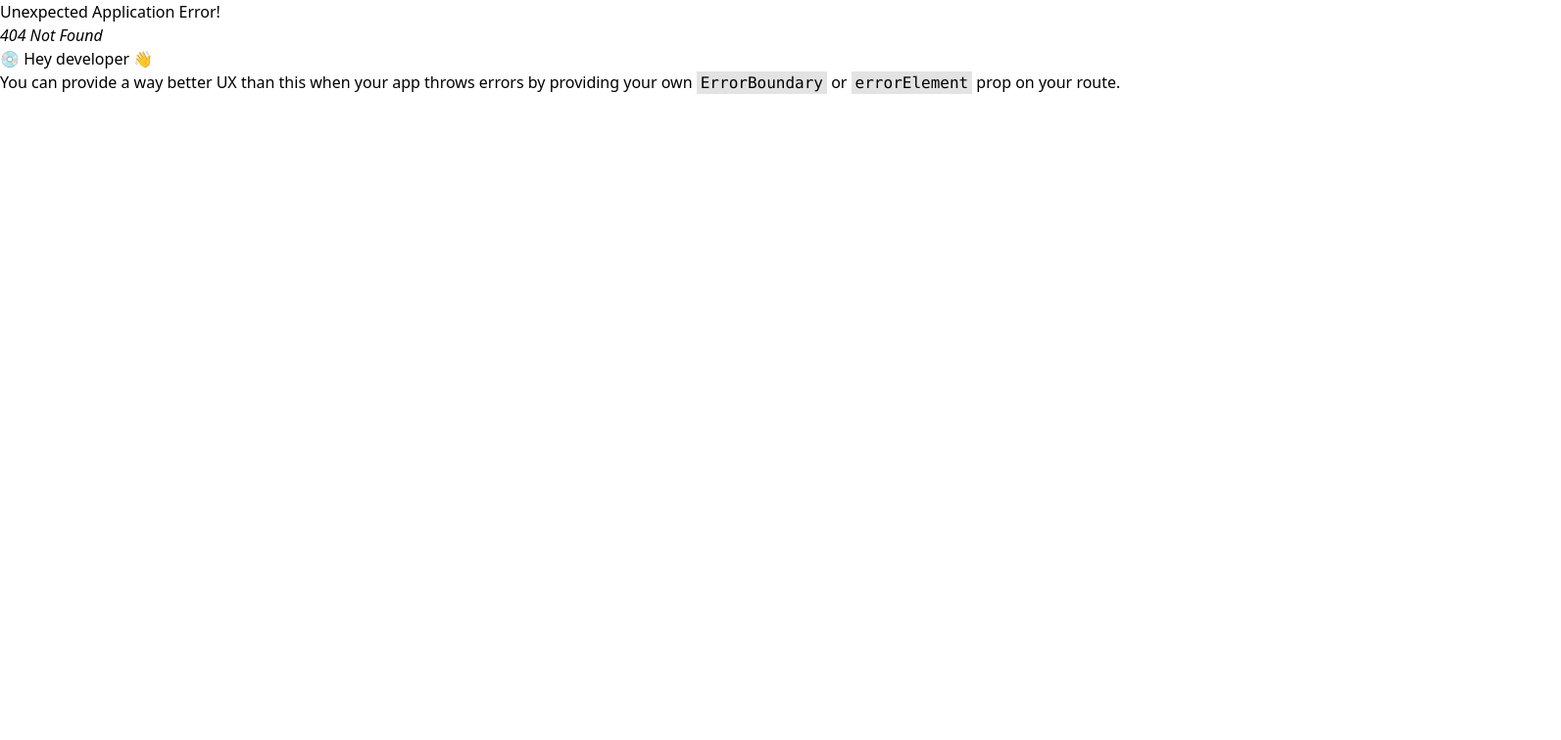
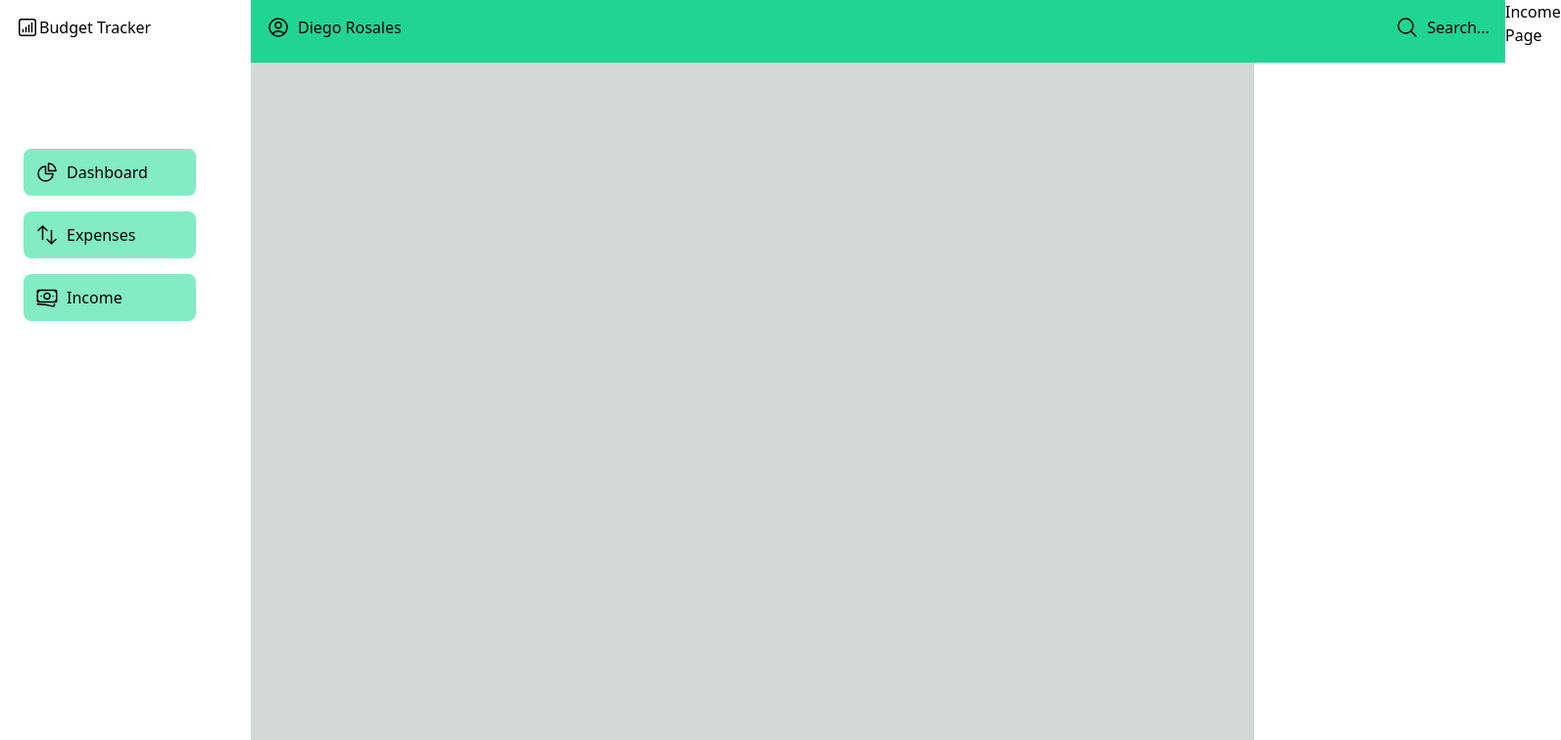
Before and after one commit to dalrosales/BudgetTracker, a React (Vite) app in the folder budgettracker/: page /income in a window 1280 px wide. Before the commit this address had no page. Shown: the top 756 px of the page at 98% size, 1593 px wide, since content can reach past the window. Built offline with nearby package versions, Linux system fonts and the light colour scheme.

Commit message:
Navigation in progress...

```diff
--- a/budgettracker/src/components/common/Navbar.jsx
+++ b/budgettracker/src/components/common/Navbar.jsx
@@ -4,6 +4,23 @@ import { Link } from "react-router-dom";
 function Navbar() {
     return (
         <nav>
+            <div className="bg-primary-400 h-16 w-screen dropshadow">
+                <div className="flex flex-row p-4 justify-between">
+                    <div className="flex flex-row">
+                        <svg xmlns="http://www.w3.org/2000/svg" fill="none" viewBox="0 0 24 24" strokeWidth={1.5} stroke="currentColor" className="w-6 h-6">
+                            <path strokeLinecap="round" strokeLinejoin="round" d="M17.982 18.725A7.488 7.488 0 0 0 12 15.75a7.488 7.488 0 0 0-5.982 2.975m11.963 0a9 9 0 1 0-11.963 0m11.963 0A8.966 8.966 0 0 1 12 21a8.966 8.966 0 0 1-5.982-2.275M15 9.75a3 3 0 1 1-6 0 3 3 0 0 1 6 0Z" />
+                        </svg>
+                        <p className="pl-2">Diego Rosales</p>
+                    </div>
+
+                    <div className="flex flex-row">
+                        <svg xmlns="http://www.w3.org/2000/svg" fill="none" viewBox="0 0 24 24" strokeWidth={1.5} stroke="currentColor" className="w-6 h-6">
+                            <path strokeLinecap="round" strokeLinejoin="round" d="m21 21-5.197-5.197m0 0A7.5 7.5 0 1 0 5.196 5.196a7.5 7.5 0 0 0 10.607 10.607Z" />
+                        </svg>
+                        <p className="pl-2">Search...</p>
+                    </div>
+                </div>
+            </div>
         </nav>
     )
 }
--- a/budgettracker/src/components/common/Sidebar.jsx
+++ b/budgettracker/src/components/common/Sidebar.jsx
@@ -1,10 +1,55 @@
 import React from 'react'
 import { Link } from "react-router-dom";
-import Navbar from './Navbar';
 function Sidebar() {
     return (
         <aside aria-label="Sidebar">
+            <div className="bg-white h-screen flex w-64 p-4 dropshadow">
+                <div className="flex w-48 flex-col">
+                    <div className="flex flex-row h-32">
+                        <svg xmlns="http://www.w3.org/2000/svg" fill="none" viewBox="0 0 24 24" strokeWidth={1.5} stroke="currentColor" className="w-6 h-6">
+                            <path strokeLinecap="round" strokeLinejoin="round" d="M7.5 14.25v2.25m3-4.5v4.5m3-6.75v6.75m3-9v9M6 20.25h12A2.25 2.25 0 0 0 20.25 18V6A2.25 2.25 0 0 0 18 3.75H6A2.25 2.25 0 0 0 3.75 6v12A2.25 2.25 0 0 0 6 20.25Z" />
+                        </svg>
+                        <h1>Budget Tracker</h1>
+                </div>
+                    <div className="flex h-64 flex-col">
+                        <Link className="bg-primary-100 m-2 rounded-lg hover:bg-primary-300" to="/">
+                            <button>
+                                <div className="flex flex row justify-center p-3">
+                                    <svg xmlns="http://www.w3.org/2000/svg" fill="none" viewBox="0 0 24 24" strokeWidth={1.5} stroke="currentColor" className="w-6 h-6">
+                                        <path strokeLinecap="round" strokeLinejoin="round" d="M10.5 6a7.5 7.5 0 1 0 7.5 7.5h-7.5V6Z" />
+                                        <path strokeLinecap="round" strokeLinejoin="round" d="M13.5 10.5H21A7.5 7.5 0 0 0 13.5 3v7.5Z" />
+                                    </svg>
+                                    <p className="pl-2">Dashboard</p>
 
+
+                                </div>
+                            </button>
+                        </Link>
+
+                        <Link className="bg-primary-100 m-2 rounded-lg hover:bg-primary-300" to="/expenses">
+                            <button>
+                                <div className="flex flex row justify-center p-3">
+                                    <svg xmlns="http://www.w3.org/2000/svg" fill="none" viewBox="0 0 24 24" strokeWidth={1.5} stroke="currentColor" className="w-6 h-6">
+                                        <path strokeLinecap="round" strokeLinejoin="round" d="M3 7.5 7.5 3m0 0L12 7.5M7.5 3v13.5m13.5 0L16.5 21m0 0L12 16.5m4.5 4.5V7.5" />
+                                    </svg>
+                                    <p className="pl-2">Expenses</p>
+                                </div>
+                            </button>
+                        </Link>
+
+                        <Link className="bg-primary-100 m-2 rounded-lg hover:bg-primary-300" to="/income">
+                            <button>
+                                <div className="flex flex row justify-center p-3">
+                                    <svg xmlns="http://www.w3.org/2000/svg" fill="none" viewBox="0 0 24 24" strokeWidth={1.5} stroke="currentColor" className="w-6 h-6">
+                                        <path strokeLinecap="round" strokeLinejoin="round" d="M2.25 18.75a60.07 60.07 0 0 1 15.797 2.101c.727.198 1.453-.342 1.453-1.096V18.75M3.75 4.5v.75A.75.75 0 0 1 3 6h-.75m0 0v-.375c0-.621.504-1.125 1.125-1.125H20.25M2.25 6v9m18-10.5v.75c0 .414.336.75.75.75h.75m-1.5-1.5h.375c.621 0 1.125.504 1.125 1.125v9.75c0 .621-.504 1.125-1.125 1.125h-.375m1.5-1.5H21a.75.75 0 0 0-.75.75v.75m0 0H3.75m0 0h-.375a1.125 1.125 0 0 1-1.125-1.125V15m1.5 1.5v-.75A.75.75 0 0 0 3 15h-.75M15 10.5a3 3 0 1 1-6 0 3 3 0 0 1 6 0Zm3 0h.008v.008H18V10.5Zm-12 0h.008v.008H6V10.5Z" />
+                                    </svg>
+                                    <p className="pl-2">Income</p>
+                                </div>
+                            </button>
+                        </Link>
+                    </div>
+                </div>
+            </div>
         </aside>
     )
 }
--- a/budgettracker/src/layouts/MainLayout.jsx
+++ b/budgettracker/src/layouts/MainLayout.jsx
@@ -4,7 +4,7 @@ import Sidebar from '../components/common/Sidebar'
 
 function MainLayout({children}) {
     return (
-        <div>
+        <div className="bg-neutral-200 h-screen w-screen flex flex-row">
             <Sidebar></Sidebar>
             <Navbar></Navbar>
             <div>{children}</div>
--- a/budgettracker/src/main.jsx
+++ b/budgettracker/src/main.jsx
@@ -9,6 +9,7 @@ import App from './App.jsx'
 import LoginPage from './pages/LoginPage';
 import RegisterPage from './pages/RegisterPage';
 import ExpensesPage from './pages/ExpensesPage';
+import IncomePage from './pages/IncomePage';
 
 const router = createBrowserRouter([
     {
@@ -27,6 +28,10 @@ const router = createBrowserRouter([
         path: "/expenses",
         element: <ExpensesPage/>,
     },
+    {
+        path: "/income",
+        element: <IncomePage/>,
+    },
 ]);
 
 ReactDOM.createRoot(document.getElementById('root')).render(
--- /dev/null
+++ b/budgettracker/src/pages/IncomePage.jsx
@@ -0,0 +1,12 @@
+import React from 'react'
+import MainLayout from '../layouts/MainLayout'
+
+function IncomePage() {
+    return (
+        <MainLayout>
+            <div>Income Page</div>
+        </MainLayout>
+    )
+}
+
+export default IncomePage
```
